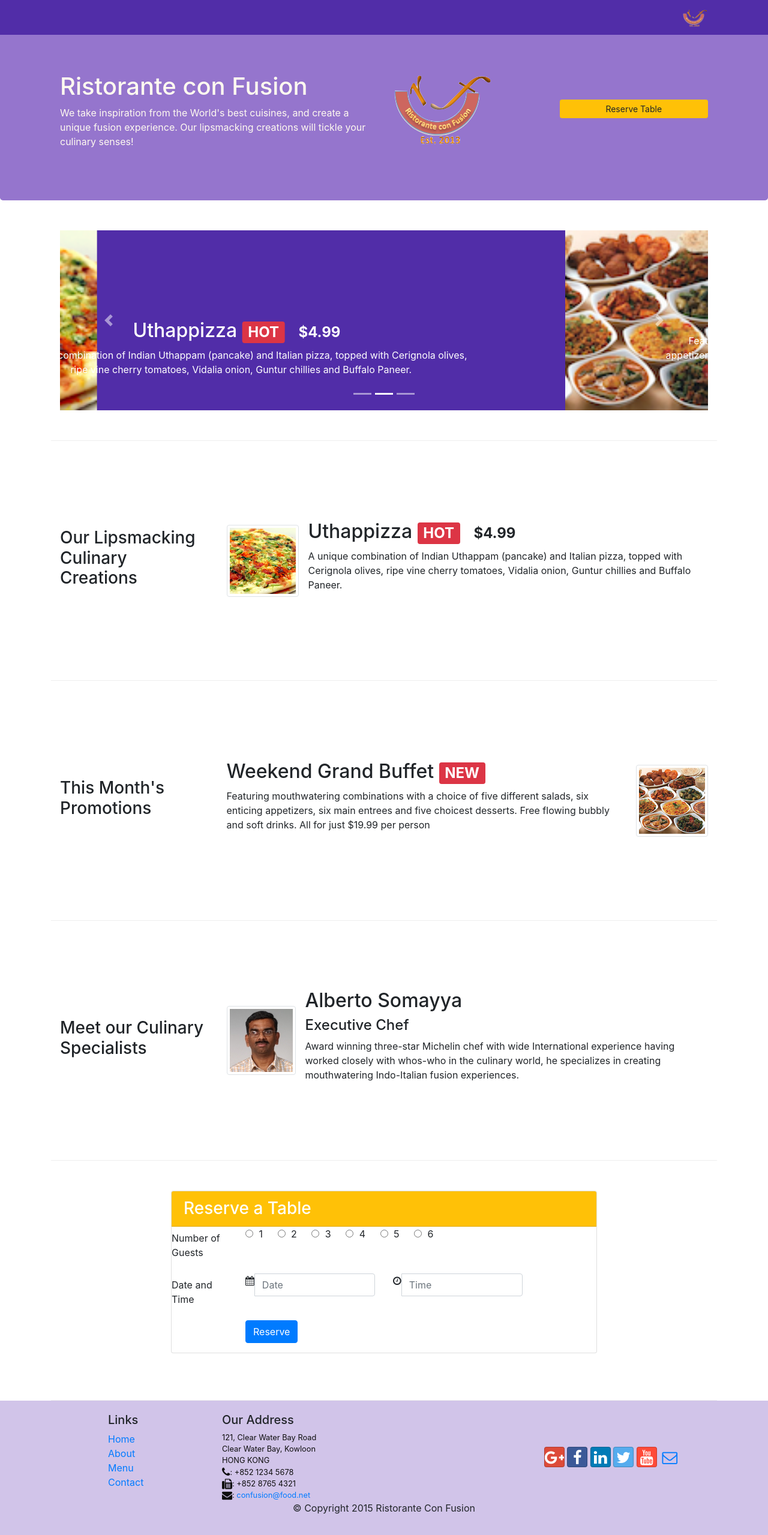
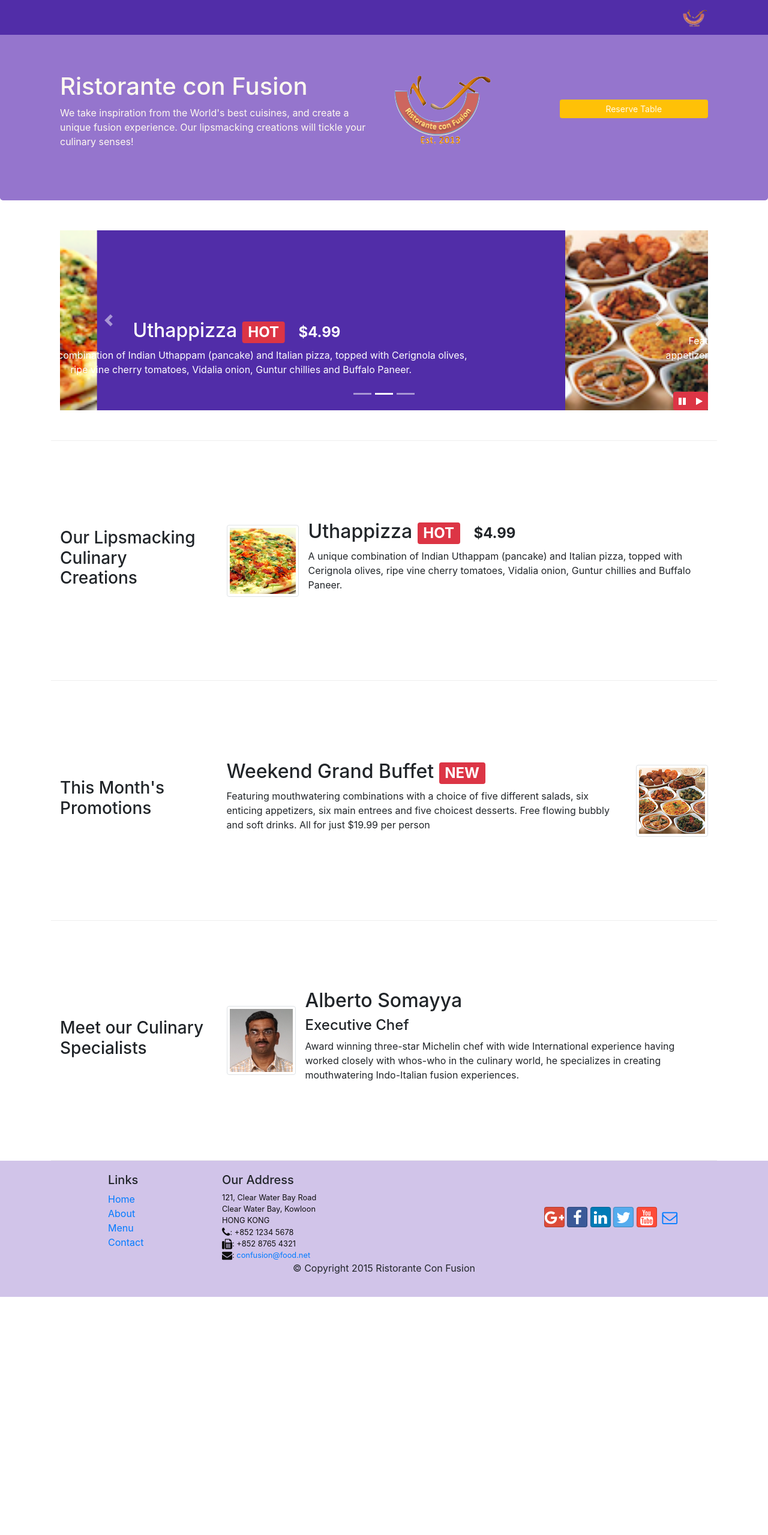
Before and after one commit to mariamio/conFusion, a website: page index.html in a window 1280 px wide. Shown: the whole page at 60% size. After the commit the page ends 2162 px from the top, so only its background shows below. Drawn offline with nearby package versions, Linux system fonts and the light colour scheme.

Commit message:
Bootstrap JQuery

```diff
--- a/css/styles.css
+++ b/css/styles.css
@@ -56,3 +56,8 @@ address{
     left: 0;
     min-height: 300px;
 }
+#carouselButtons {
+    right:0px;
+    position: absolute;
+    bottom: 0px;
+}
--- a/index.html
+++ b/index.html
@@ -83,8 +83,7 @@
                     <img src="img/logo.png" class="img-fluid">
                     </div>
                     <div class="col col-sm align-self-center">
-                            <a type="button" class="btn btn-warning btn-sm btn-block" data-toggle="tooltip" data-html="true"  title="Or Call us at  <br><strong>+852 12345678</strong>"
-                                data-placement="bottom" href="#reserveTable">Reserve Table</a>
+                            <a type="button" class="btn btn-warning btn-sm btn-block" data-toggle="modal" data-target="#reserveTable">Reserve Table</a>
                     </div>
                     </div>
 
@@ -144,6 +143,14 @@
                                     <a class="carousel-control-next" href="#mycarousel" role="button" data-slide="next">
                                         <span class="carousel-control-next-icon"></span>
                                 </a>
+                                <div class="btn-group" id="carouselButtons">
+                                    <button class="btn btn-danger btn-sm" id="carousel-pause">
+                                        <span class="fa fa-pause"></span>
+                                    </button>
+                                    <button class="btn btn-danger btn-sm" id="carousel-play">
+                                        <span class="fa fa-play"></span>
+                                    </button>
+                                </div>
                     </div>
             </div>
         </div>
@@ -205,17 +212,22 @@
             </div>
         </div>
 
-        <div class="row row-content">
-            <div class="col-12 col-sm-8 offset-sm-2">
-                    <div class="card">
-                            <h3 class="card-header bg-warning text-white">Reserve a Table</h3>
-                            <div class="card-block">
-                <form id="reserveTable">
+        <div class="modal fade" id="reserveTable" role="dialog">
+                <div class="modal-dialog" role="content">
+                  <div class="modal-content">
+                    <div class="modal-header">
+                      <h5 class="modal-title">Reserve a Table</h5>
+                      <button type="button" class="close" data-dismiss="modal" aria-label="Close">
+                        <span aria-hidden="true">&times;</span>
+                      </button>
+                    </div>
+                    <div class="modal-body">
+                            <form>
                                     <div class="form-group row">
 
-                        <label for="numguests" class="col-md-2 col-form-label">Number of Guests</label>
+                                        <label for="numguests" class="col-md-3 col-form-label">Number of Guests</label>
 
-                        <div class="col-md-10">
+                                        <div class="col-md-9">
                                             <div class="form-check form-check-inline">
                                                 <label class="form-check-label mr-2">
                                                   <input class="form-check-input" type="radio" name="inlineRadioOptions" id="inlineRadio1" value="option1"> 1
@@ -248,8 +260,22 @@
                                               </div>
                                         </div>
                                     </div>
+
+                                    <div class="form-group-row">
+                                         <label for="section" class="col-md-3 col-form-label mb-2">Section</label>
+
+                                         <div class="col-md-9 btn-group pull-right ml-0 mb-2" data-toggle="buttons">
+                                                <label class="btn btn-success btn-sm active">
+                                                  <input type="radio" name="options" id="option1" autocomplete="off" checked> Non-Smoking
+                                                </label>
+                                                <label class="btn btn-danger btn-sm">
+                                                  <input type="radio" name="options" id="option2" autocomplete="off"> Smoking
+                                                </label>
+
+                                         </div>
+                                    </div>
                                     <div class="form-group row">
-                            <label for="dateandtime" class="col-md-2 col-form-label">Date and Time</label>
+                                            <label for="dateandtime" class="col-md-3 col-form-label mr-md-0">Date and Time</label>
                                             <div class="col-md-4">
 
                                                     <div class="input-group mb-2 mr-sm-2 mb-sm-0">
@@ -268,15 +294,18 @@
                                     </div>
 
                                     <div class="form-group row">
-                            <div class="offset-md-2 col-md-10">
+                                            <div class="offset-md-3 col-md-9">
+                                              <button type="submit" class="btn btn-default">Cancel</button>
                                               <button type="submit" class="btn btn-primary">Reserve</button>
                                             </div>
                                           </div>
                                 </form>
                     </div>
+
                   </div>
                 </div>
         </div>
+
     </div>
 
     <footer class="footer">
@@ -326,7 +355,13 @@
 <script src="node_modules/bootstrap/dist/js/bootstrap.min.js"></script>
 <script>
         $(document).ready(function(){
-        $('[data-toggle="tooltip"]').tooltip();
+            $("#mycarousel").carousel( { interval: 2000 } );
+            $("#carousel-pause").click(function(){
+                $("#mycarousel").carousel('pause');
+            });
+            $("#carousel-play").click(function(){
+                $("#mycarousel").carousel('cycle');
+            });
         });
 </script>
 </body>
```
Also changed, not shown: assignment3-modal.png (added). Lines whose indentation alone changed are shown as unchanged.
